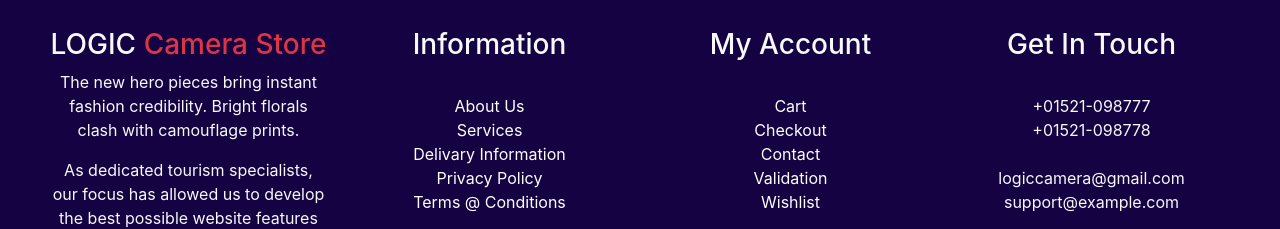
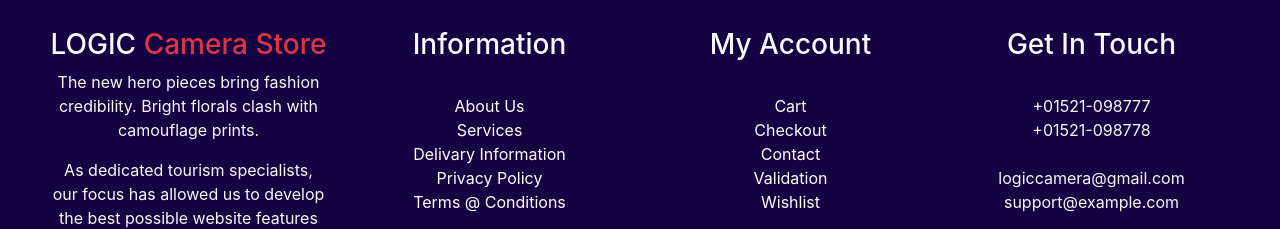
Before and after one commit to LOGIC50/camera-website-client-side, a React (Create React App) app: page / in a window 1280 px wide. Shown: the part 2724-2953 px from the top of the page. Built offline with nearby package versions, Linux system fonts and the light colour scheme; no server answers.

Commit message:
added text

```diff
--- a/src/Pages/Dashboard/Review/Review.css
+++ b/src/Pages/Dashboard/Review/Review.css
@@ -7,8 +7,6 @@
   margin-top: 50px;
   margin-bottom: 50px;
   background-color: rgb(198, 166, 207);
-  /* width: 40%;
-      background-color: wheat; */
 }
 .review-us input,
 textarea {
--- a/src/Pages/Home/Footer/Footer.js
+++ b/src/Pages/Home/Footer/Footer.js
@@ -9,7 +9,7 @@ const Footer = () => {
   <div className="row row-cols-1 row-cols-sm-2 row-cols-md-4">
     <div className="col text-center">
         <h3>LOGIC <span className='text-danger'>Camera Store</span></h3>
-        <p>The new hero pieces bring instant fashion credibility. Bright florals clash with camouflage prints.</p>
+        <p>The new hero pieces bring fashion credibility. Bright florals clash with camouflage prints.</p>
         <p> As dedicated tourism specialists, our focus has allowed us to develop the best possible website features for tour and activity businesses</p>
     </div>
     <div className="col link">
```
